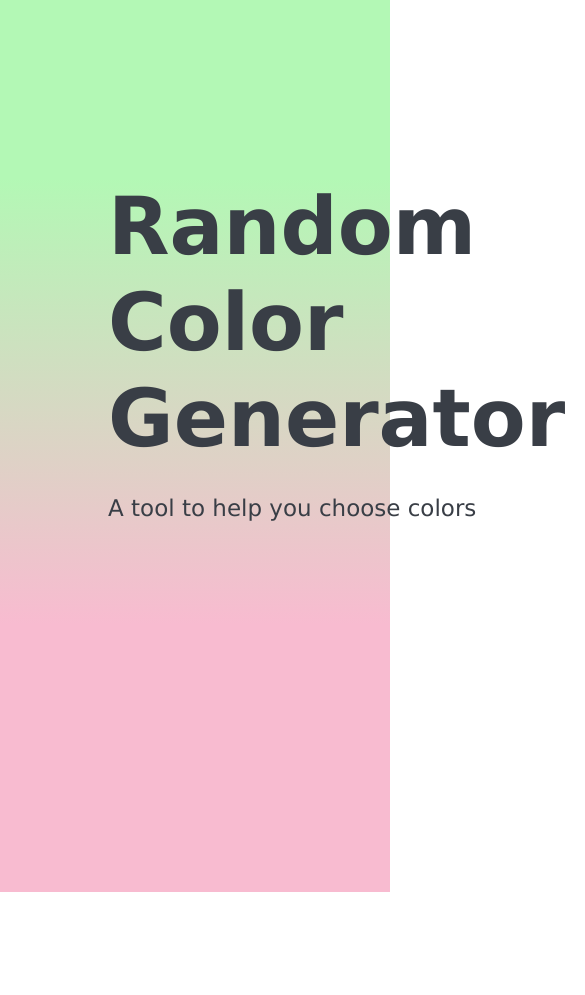
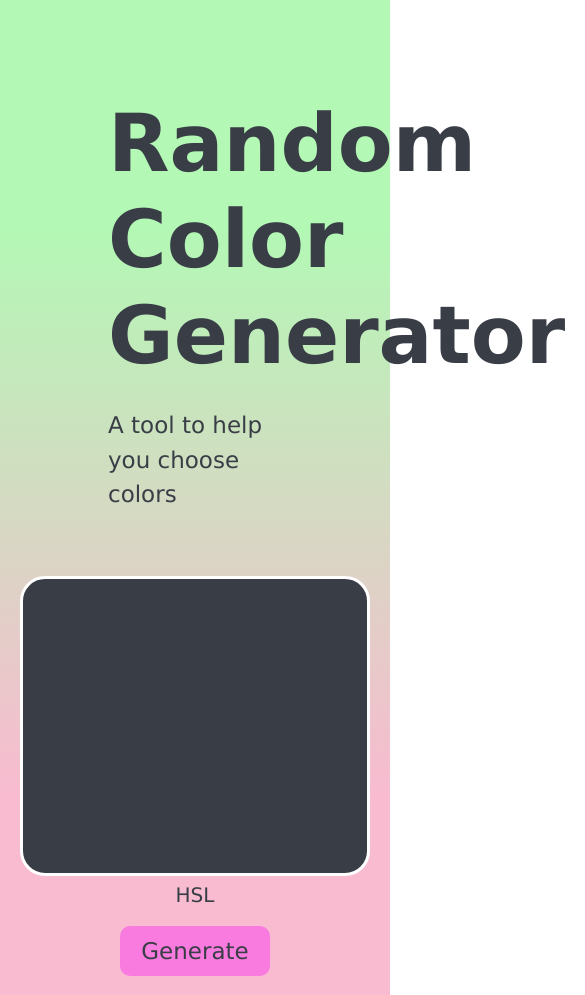
Before and after one commit to Abdelkariem/Random-color-Generator, a plain HTML site: page index.html in a window 390 px wide. Shown: the top 995 px of the page, 585 px wide, since content can reach past the window. Before the commit the page ends 892 px from the top, so only its background shows below. Drawn offline with nearby package versions, Linux system fonts and the light colour scheme.

Commit message:
some modifications

```diff
--- a/index.html
+++ b/index.html
@@ -9,10 +9,10 @@
 </head>
 <body>
     <div class="container ">
-        <div class="d-flex justify-content-between align-items-center p-5 m-5">
-            <div class="text-left">
-                <h1 class="mb-4">Random Color <br>Generator</h1>
-                <p>A tool to help you choose colors</p>
+        <div class="d-lg-flex justify-content-between align-items-center p-5 m-5">
+            <div class="">
+                <h1 class="mb-4 text-sm-center sm-h4">Random Color <br>Generator</h1>
+                <p class="text-sm-center">A tool to help you choose colors</p>
             </div>
             <div class="d-flex flex-column align-items-center justify-content-center p-3 my-5">
                 <div class="color-box  mx-3">
--- a/style.css
+++ b/style.css
@@ -8,7 +8,7 @@ body{
     font-family: Verdana, Geneva, Tahoma, sans-serif;
     background: linear-gradient(180deg, #b3f8b5 20%, #f8bbd0 70%);
     background-repeat: no-repeat;
-    height:100vh;
+    height:100%;
     color: #393e46;
 }
 
```
